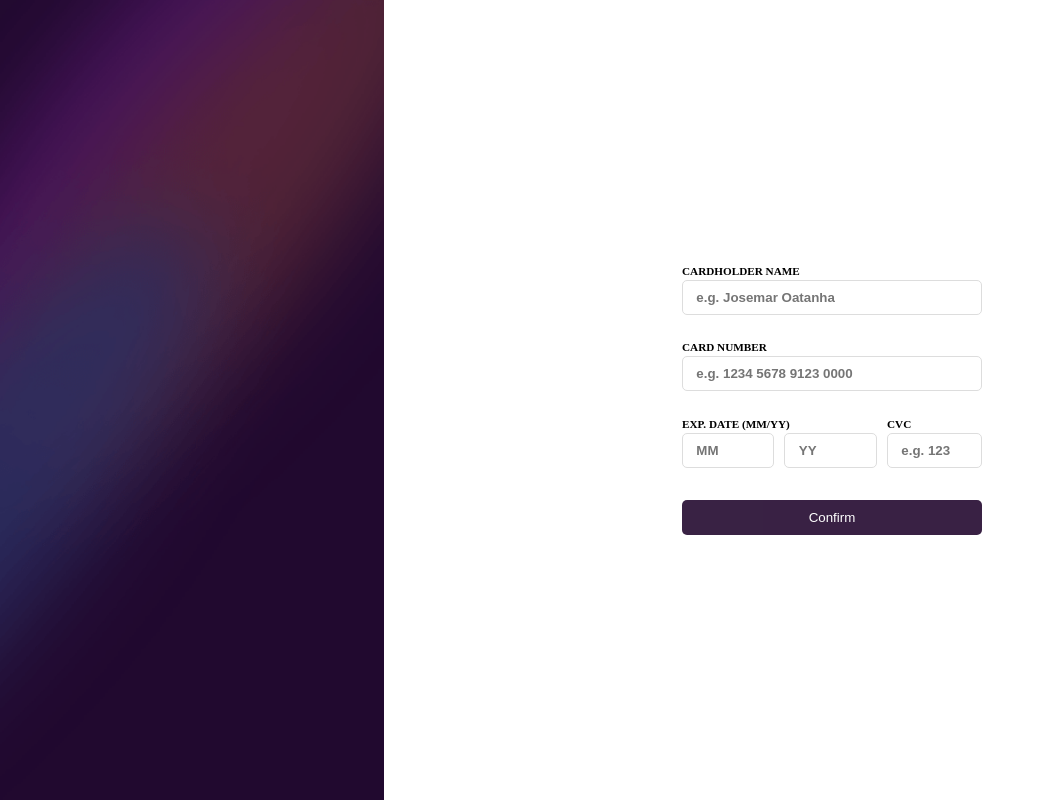
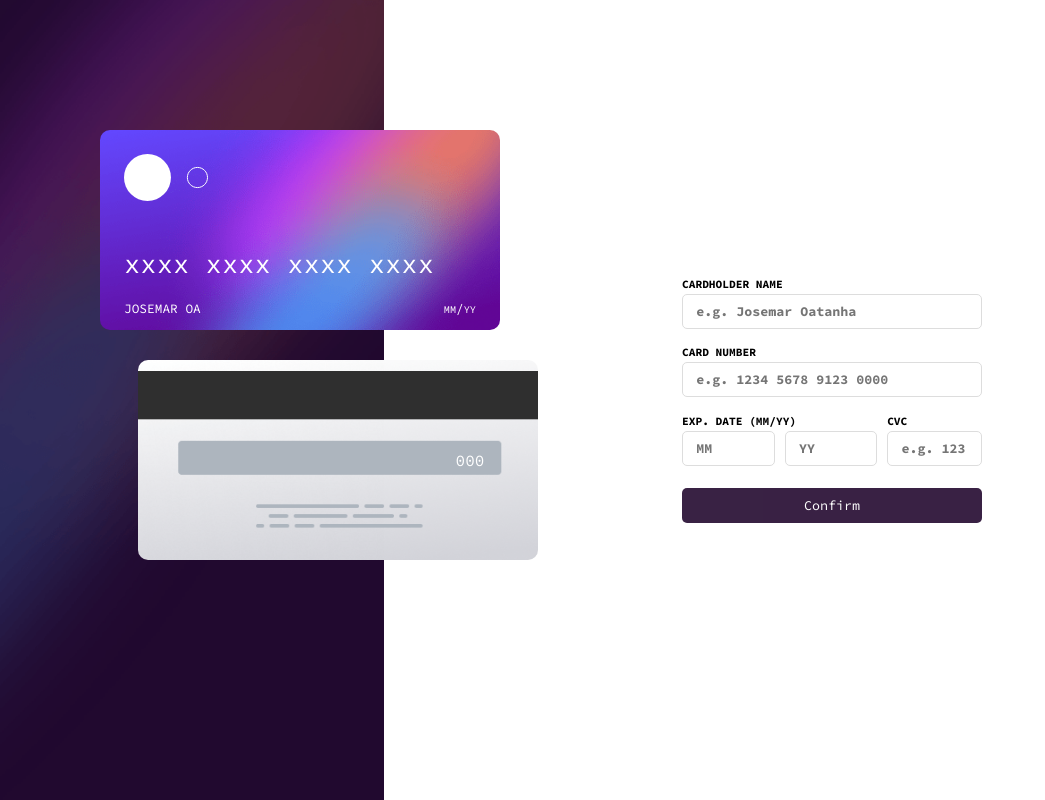
Before and after one commit to joshaodev/interactive-card-details-form-main, a plain HTML site: page index.html in a window 1280 px wide. Shown: the whole page, without its empty margins (0-1045 px from the left). Drawn offline with Linux system fonts and the light colour scheme.

Commit message:
Replace datas form  in card

```diff
--- a/css/main.css
+++ b/css/main.css
@@ -2,6 +2,7 @@
   margin: 0;
   padding: 0;
   box-sizing: border-box;
+  font-family: "Source Code Pro", Helvetica, sans-serif;
 }
 
 html,
@@ -32,8 +33,67 @@ input {
   background: url("../img/bg-main-desktop.png") center center/cover;
 }
 
+#card {
+  position: relative;
+  top: 100px;
+  left: 100px;
+}
+
+#card-front,
+#card-back {
+  width: 400px;
+  height: 200px;
+  margin: 30px 0;
+  padding: 1.5em;
+  border-radius: 10px;
+  color: #fff;
+}
+
+#card-front {
+  background: url("../img/bg-card-front.png") center center/cover;
+  display: flex;
+  flex-direction: column;
+  justify-content: space-between;
+}
+
+#card-info {
+  height: 60px;
+  display: flex;
+  flex-direction: column;
+  justify-content: space-between;
+}
+
+#card-info > div {
+  display: flex;
+  justify-content: space-between;
+}
+
+#card-info > span {
+  font-size: 1.7em;
+
+  margin-bottom: 20px;
+}
+
+#card-info > div span {
+  font-size: 0.8em;
+  text-transform: uppercase;
+}
+
+#card-back {
+  background: url("../img/bg-card-back.png") center center/cover;
+  margin-left: 10%;
+  display: flex;
+  justify-content: flex-end;
+  align-items: center;
+}
+
+#card-back span {
+  margin-right: 30px;
+}
+
 #main {
   width: 70%;
+  max-width: 90%;
   background-color: #fff;
   display: flex;
   justify-content: center;
@@ -47,7 +107,7 @@ input {
 .form-control {
   display: flex;
   flex-direction: column;
-  margin-bottom: 20px;
+  margin-bottom: 10px;
 }
 
 .form-control label {
--- a/index.html
+++ b/index.html
@@ -6,12 +6,41 @@
     <meta name="viewport" content="width=device-width, initial-scale=1.0" />
     <link rel="icon" type="image/png" sizes="32x32" href="./img/favicon.png" />
     <title>Frontend Mentor | Interactive card details form</title>
+    <!-- Fonts-->
+    <link rel="preconnect" href="https://fonts.googleapis.com" />
+    <link rel="preconnect" href="https://fonts.gstatic.com" crossorigin />
+    <link
+      href="https://fonts.googleapis.com/css2?family=Source+Code+Pro:wght@200;300;400;700&display=swap"
+      rel="stylesheet"
+    />
     <link rel="stylesheet" href="./css/main.css" />
     <script src="./js/script.js" defer></script>
   </head>
   <body>
     <main id="main-container">
-      <div id="aside"></div>
+      <div id="aside">
+        <div id="card">
+          <div id="card-front">
+            <div id="logo">
+              <img src="./img/card-logo.svg" alt="Card Logo" />
+            </div>
+            <div id="card-info">
+              <span id="card-number">xxxx xxxx xxxx xxxx</span>
+              <div>
+                <span id="cardholder">Josemar OA</span>
+                <span>
+                  <span id="card-exp-month">mm</span>/<span id="card-exp-year"
+                    >yy</span
+                  >
+                </span>
+              </div>
+            </div>
+          </div>
+          <div id="card-back">
+            <span id="card-cvc">000</span>
+          </div>
+        </div>
+      </div>
       <div id="main">
         <form method="post" id="credit-card-form">
           <div class="form-control">
--- a/js/script.js
+++ b/js/script.js
@@ -2,8 +2,13 @@ const form = document.querySelector("#credit-card-form");
 const fields = document.querySelectorAll(".required");
 const fieldsMessages = document.querySelectorAll(".spans");
 
-const cardNumberRegex = /^\d{4} \d{4} \d{4} \d{4}$/;
+const cardholder = document.querySelector("#cardholder");
+const cardNumber = document.querySelector("#card-number");
+const cardExpMonth = document.querySelector("#card-exp-month");
+const cardExpYear = document.querySelector("#card-exp-year");
+const cardCvc = document.querySelector("#card-cvc");
 
+const cardNumberRegex = /^\d{4} \d{4} \d{4} \d{4}$/; // XXXX XXXX XXXX XXXX
 const monthRegex = /^(0[1-9]|1[0-2])$/; // MM (01-12)
 const yearRegex = /^([0-9]{2})$/; //YY (00-99)
 const cvcRegex = /^[0-9]{3,4}$/; //CVC (000 - 9999)
@@ -22,6 +27,7 @@ function setSuccess(index) {
 
 // NAME VALIDATE
 function nameValidate() {
+  cardholder.textContent = fields[0].value; // change Name in real time
   if (fields[0].value === "") {
     setError(0, "Can't be blank");
     return false;
@@ -33,6 +39,7 @@ function nameValidate() {
 
 //NUMBER CARD VALIDATE
 function cNumberValidate() {
+  cardNumber.textContent = fields[1].value;
   if (fields[1].value === "") {
     setError(1, "Can't be blank");
     return false;
@@ -48,6 +55,7 @@ function cNumberValidate() {
 
 // MONTH VALIDATE
 function monthValidate() {
+  cardExpMonth.textContent = fields[2].value;
   if (fields[2].value === "") {
     setError(2, "Can't be blank");
     return false;
@@ -63,6 +71,7 @@ function monthValidate() {
 
 // YEAR VALIDATE
 function yearValidate() {
+  cardExpYear.textContent = fields[3].value;
   if (fields[3].value === "") {
     setError(3, "Can't be blank");
     return false;
@@ -78,6 +87,7 @@ function yearValidate() {
 
 // CVC
 function cvcValidate() {
+  cardCvc.textContent = fields[4].value;
   if (fields[4].value === "") {
     setError(4, "Can't be blank");
     return false;
```
